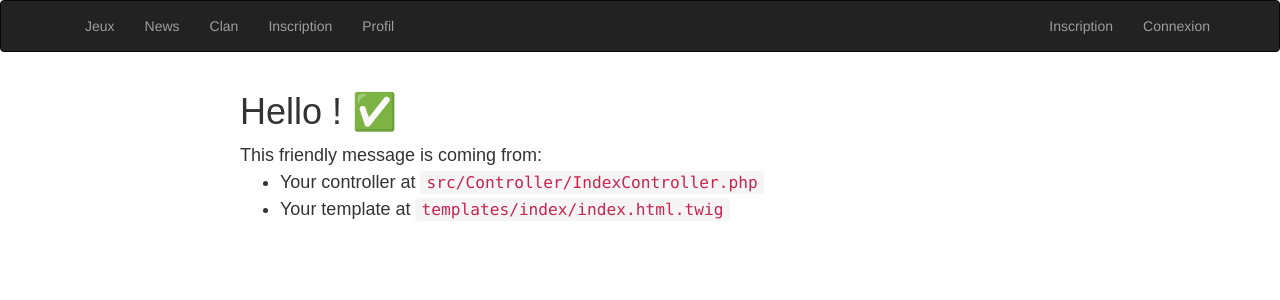
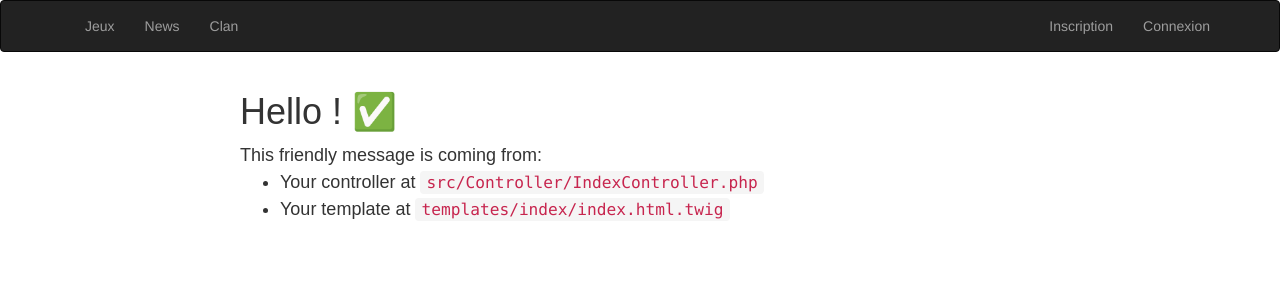
Before and after one commit to ArthurBocquiny/prf, a Symfony app: template templates/index/index.html.twig in a window 1280 px wide. Shown: the top 300 px of the page. Run offline with Twig, Linux system fonts and the light colour scheme; the template is opened without the code that fills it, so the values that code supplies are empty; style sheets or scripts are compiled from the project's sources; some libraries are stand-ins or nearby versions.

Commit message:
arrangement de la navbar avec inscription-connexion-deconnexion

```diff
--- a/templates/layout.html.twig
+++ b/templates/layout.html.twig
@@ -22,8 +22,7 @@
             <li><a href="#">Jeux</a></li>
             <li><a href="{{ path('app_admin_news_index') }}">News</a></li>
             <li><a href="#">Clan</a></li>
-            <li><a href="{{ path('app_security_register') }}">Inscription</a></li>
-            <li><a href="{{ path('app_profil_index') }}">Profil</a></li>
+
         </ul>
         <ul class="nav navbar-nav navbar-right">
                 {% if app.user is null %}
@@ -39,7 +38,7 @@
                     </li>
                 {% else %}
                     <li>
-                        <a>{{ app.user.pseudo }}</a>
+                        <a  href="{{ path('app_profil_index') }}"> {{ app.user.pseudo }} </a>
                     </li>
                     <li>
                         <a href="{{ path('app_security_logout') }}">
```
